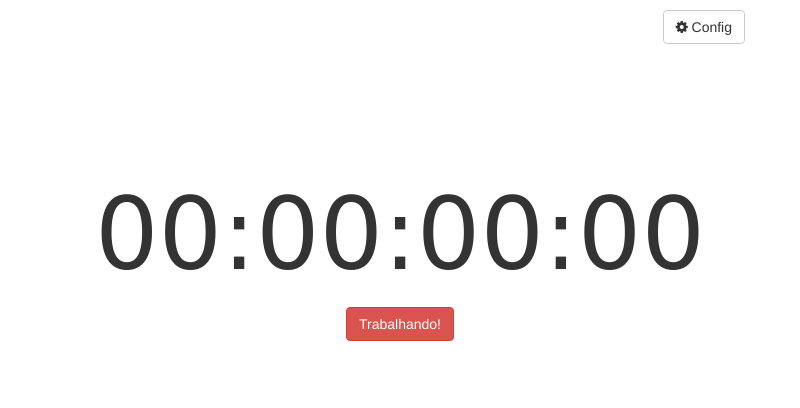
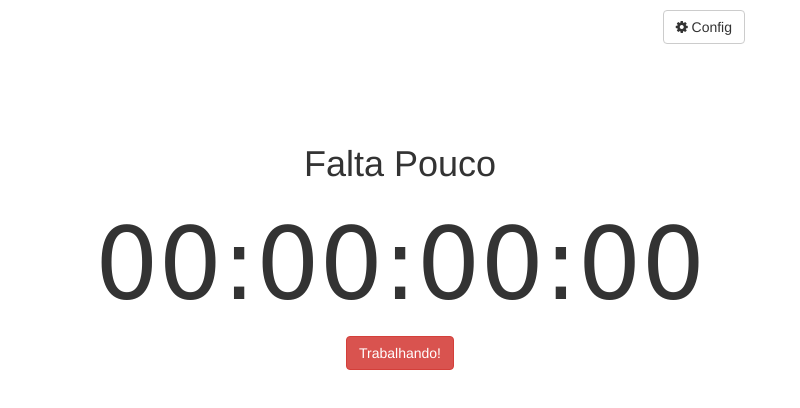
Before and after one commit to Katreque/FaltaPouco, an Electron app: page index.html in a window 800 px wide. Drawn offline with nearby package versions, Linux system fonts and the light colour scheme; some packages are replaced by stand-ins of ours; a web font is replaced by a local one.

Commit message:
Título adicionado

```diff
--- a/app/scripts/controllers/timer_controller.js
+++ b/app/scripts/controllers/timer_controller.js
@@ -3,6 +3,5 @@
 
   angular.module('FaltaPouco')
     .controller('controllerTimer', [function(){
-
     }])
 }())
--- a/app/styles/position.css
+++ b/app/styles/position.css
@@ -3,5 +3,5 @@
 }
 
 .espacamento-top-timer{
-  margin-top: 15%;
+  margin-top: 10%;
 }
--- a/index.html
+++ b/index.html
@@ -20,9 +20,10 @@
           </button>
         </div>
       </div>
-      <div class="container espacamento-top-timer text-center">
-          <div class="timer">00:00:00:00</div>
-        <button type="button" class="btn btn-danger btn-large">Trabalhando!</button>
+      <div id="chrono" class="container espacamento-top-timer text-center">
+          <h1>Falta Pouco</h1>
+          <div class="timer values">00:00:00:00</div>
+        <button id="initTimer" type="button" class="btn btn-danger btn-large">Trabalhando!</button>
       </div>
     </main>
     <script>if (typeof module === 'object') {window.module = module; module = undefined;}</script>
```
